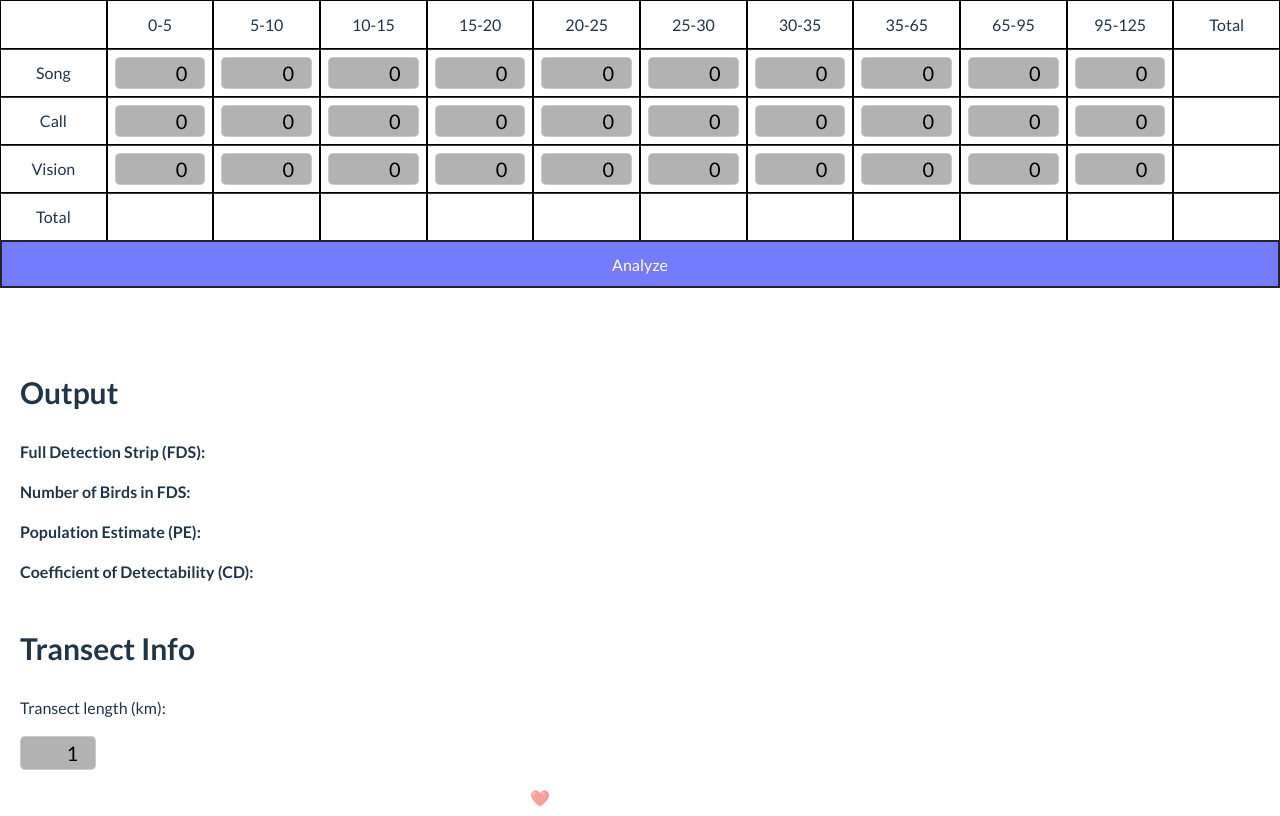
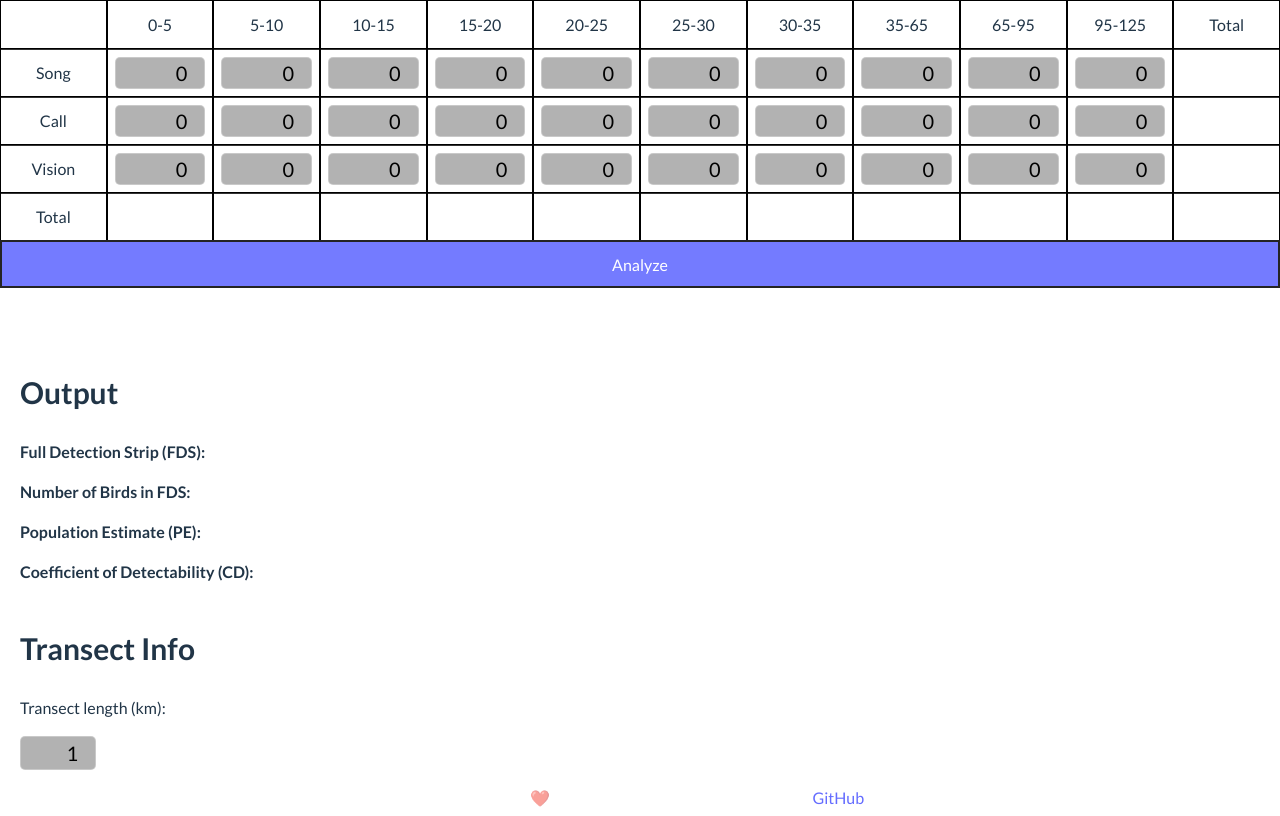
Before and after one commit to blortle-dev/bird-analyzer, a React (Vite) app: page / in a window 1280 px wide. Shown: the top 816 px of the page. Built offline with nearby package versions, Linux system fonts and the light colour scheme.

Commit message:
Added link to GitHub repo (hi! 👋)

```diff
--- a/src/App.jsx
+++ b/src/App.jsx
@@ -96,7 +96,7 @@ function App() {
                         <p>Transect length (km): </p>
                         <input type="number" min="0.8" max="1.2" defaultValue={transectLength} className="transectLength" step="0.05" />
                     </div>
-                    <p className="faded">Made with ❤️ by Colin DiCarlo, and open source on GitHub.</p>
+                    <p className="faded">Made with ❤️ by Colin DiCarlo, and open source on <a href="https://github.com/blortle-dev/bird-analyzer">GitHub</a>.</p>
 
                 </div>
             </div>
```
